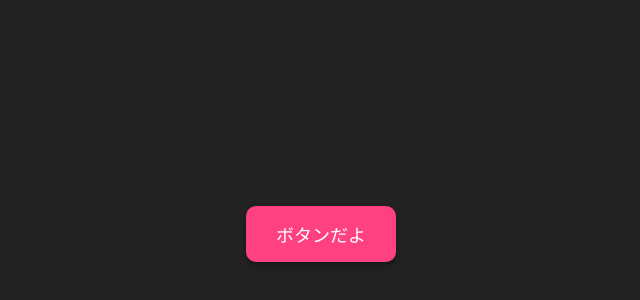
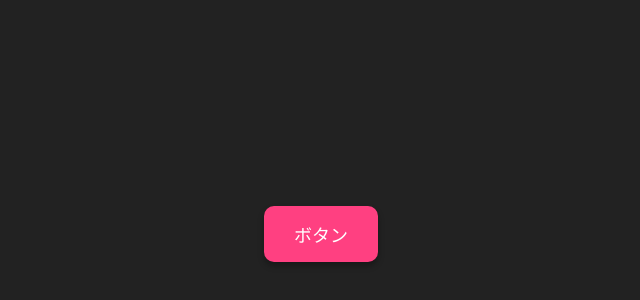
Before and after one commit to necopagne/otsukareAika, a plain HTML site: page index.html in a window 1280 px wide. Shown: the part 166-466 px from the top of the page, without its empty margins (319-959 px from the left). Drawn offline with Linux system fonts and the light colour scheme.

Commit message:
Update index.html

```diff
--- a/index.html
+++ b/index.html
@@ -66,7 +66,7 @@
 </head>
 <body>
   <div class="container">
-    <button onclick="showMessage()">ボタンだよ</button>
+    <button onclick="showMessage()">ボタン</button>
     <div id="message">ドンマイあいか</div>
   </div>
 
```
